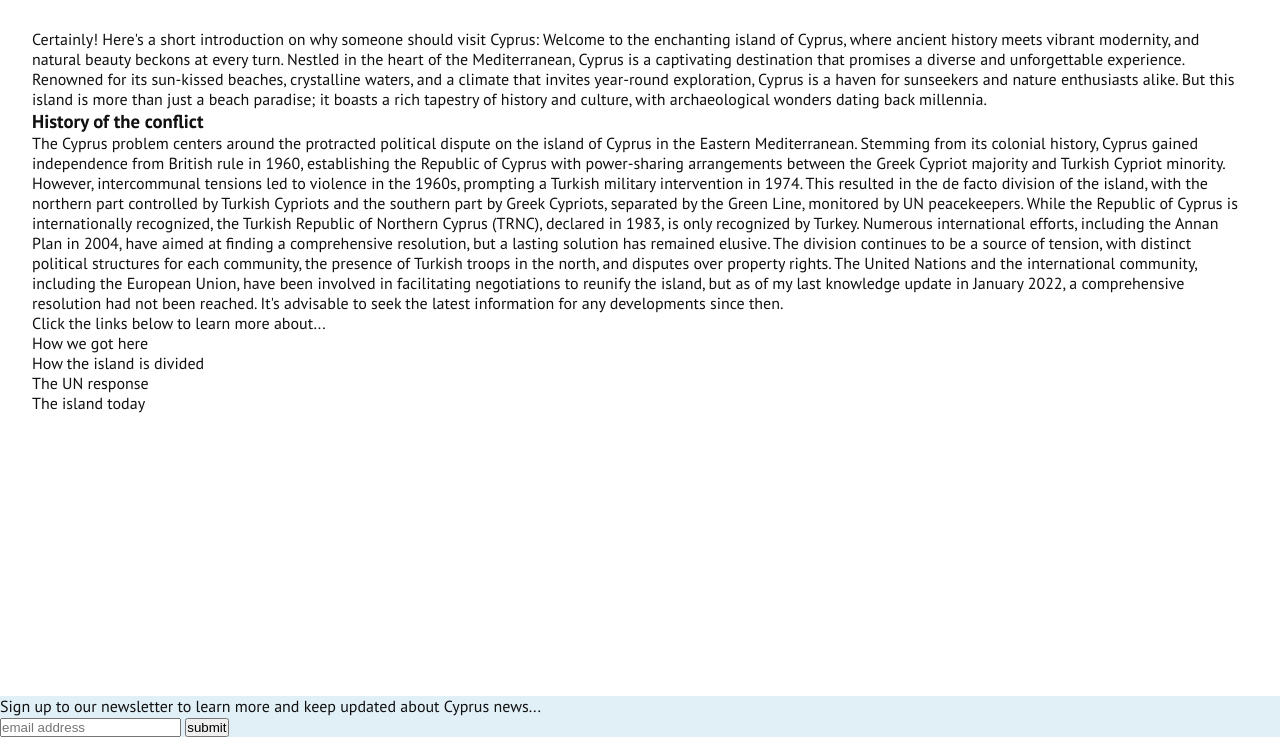
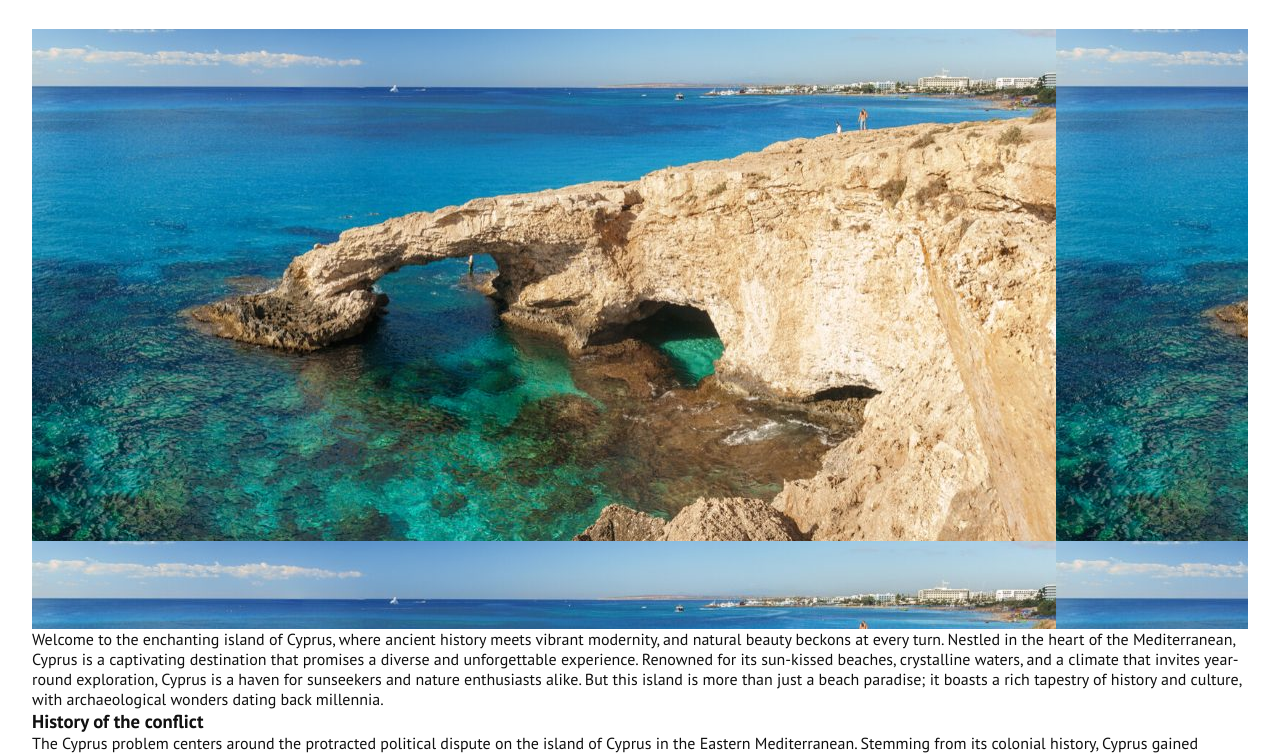
Before and after one commit to NorfolkTate/project-1-cyprus, a plain HTML site: page index.html in a window 1280 px wide. Shown: the part 63-818 px from the top of the page. Drawn offline with Linux system fonts and the light colour scheme.

Commit message:
add section element and style hero image

```diff
--- a/assets/css/style.css
+++ b/assets/css/style.css
@@ -49,6 +49,11 @@ main {
     flex: 1 0 auto;
     padding: 2rem;
 }
+#hero {
+    height:600px;
+    width: 100%;
+    background:url(../lovers-bridge-cyprus.jpg)
+}
 
 footer {
     background-color: rgb(225, 240, 247);
--- a/index.html
+++ b/index.html
@@ -31,11 +31,10 @@
     </nav>
     </header>
     <main>
+        <section id="hero"></section>
     <!--small overview of cyprus problem-->
     <div class="open">
-        <p>Certainly! Here's a short introduction on why someone should visit Cyprus:
-
-        Welcome to the enchanting island of Cyprus, where ancient history meets vibrant modernity, and natural beauty beckons at
+        <p>Welcome to the enchanting island of Cyprus, where ancient history meets vibrant modernity, and natural beauty beckons at
         every turn. Nestled in the heart of the Mediterranean, Cyprus is a captivating destination that promises a diverse and
         unforgettable experience.
 
```
Also changed, not shown: assets/lovers-bridge-cyprus.jpg (added).
